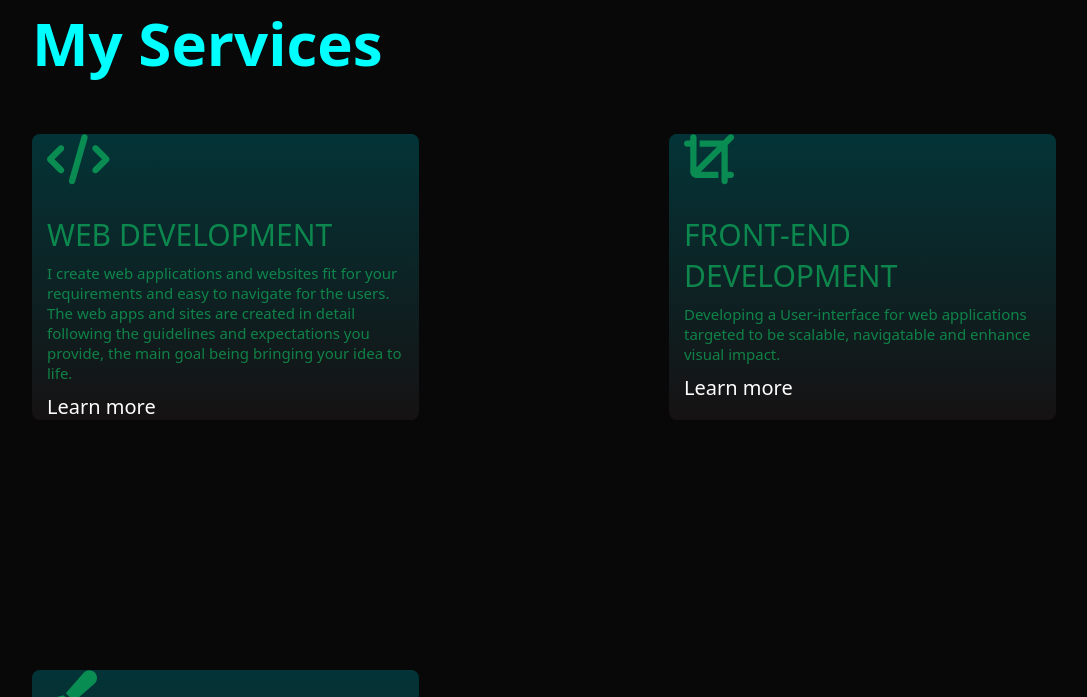
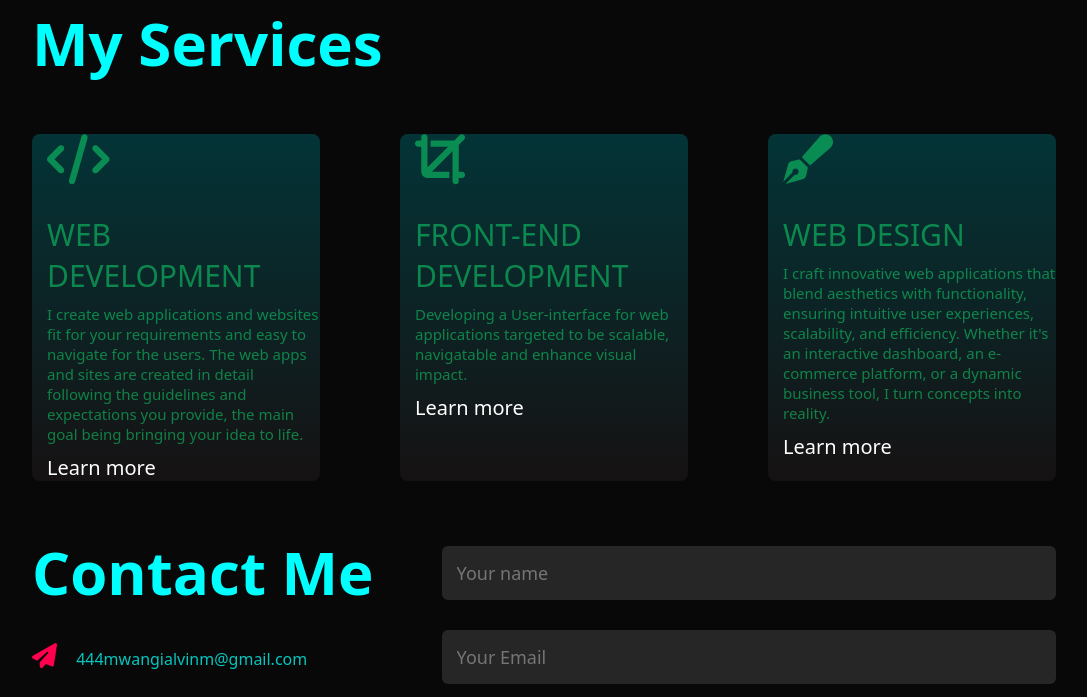
Before and after one commit to jbkelli/project, a plain HTML site: page Web/Portfolio/index.html in a window 1280 px wide. Shown: the part 1280-1977 px from the top of the page, without its empty margins (96-1183 px from the left). Drawn offline with Linux system fonts and the light colour scheme.

Commit message:
Update style.css

```diff
--- a/Web/Portfolio/style.css
+++ b/Web/Portfolio/style.css
@@ -150,8 +150,8 @@ nav ul li a:hover::after{
 }
 .services-list{
     display: grid;
-    grid-template-columns: repeat(auto-fit, minmax(250px, 1fr));
-    grid-gap: 250px;
+    grid-template-columns: repeat(auto-fit, minmax(150px, 1fr));
+    grid-gap: 80px;
     margin-top: 50px;
 }
 .services-list div{
```
